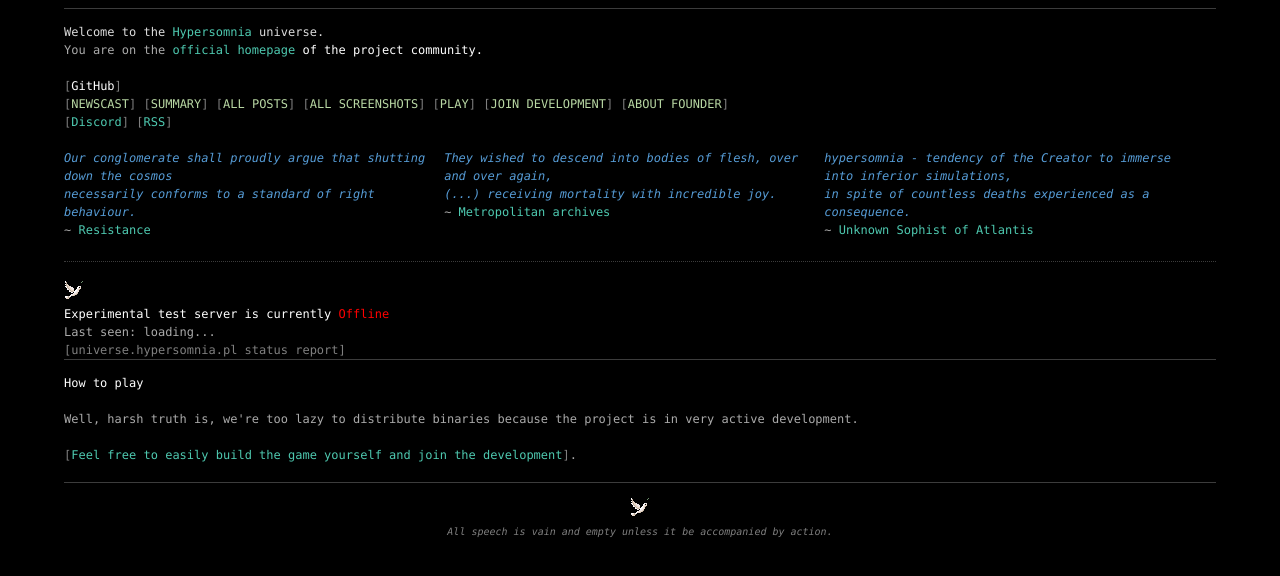
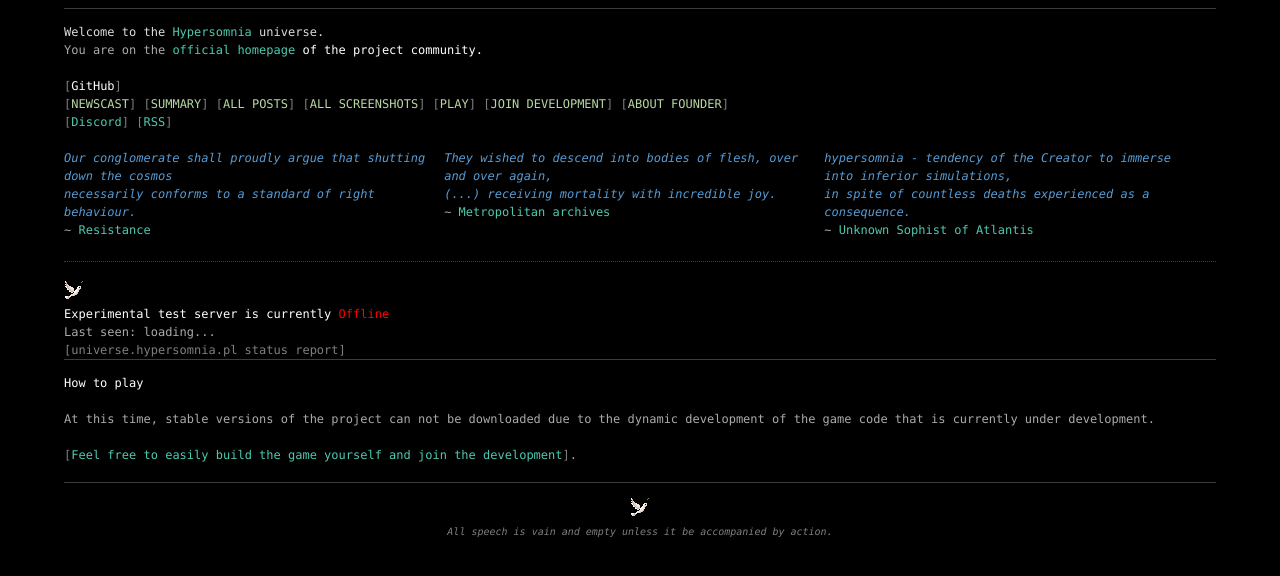
Before and after one commit to TeamHypersomnia/TeamHypersomnia.github.io, a Jekyll site: the page built from play.html, in a window 1280 px wide. Shown: the top 576 px of the page. Built offline with Jekyll 4.4.1, drawn with Linux system fonts in a browser that asks for light colours.

Commit message:
Make description a friendly.

```diff
--- a/play.html
+++ b/play.html
@@ -5,6 +5,6 @@
 ---
 <span class="subjectheader">How to play</span><br/>
 <br/>
-Well, harsh truth is, we're too lazy to distribute binaries because the project is in very active development.<br/>
+At this time, stable versions of the project can not be downloaded due to the dynamic development of the game code that is currently under development.</br>
 <br/>
 <a class="vstype" href="{{ "/join"| prepend: site.baseurl }}"><span class="vsparam">[</span>Feel free to easily build the game yourself and join the development<span class="vsparam">]</span></a>.<br/>
```
